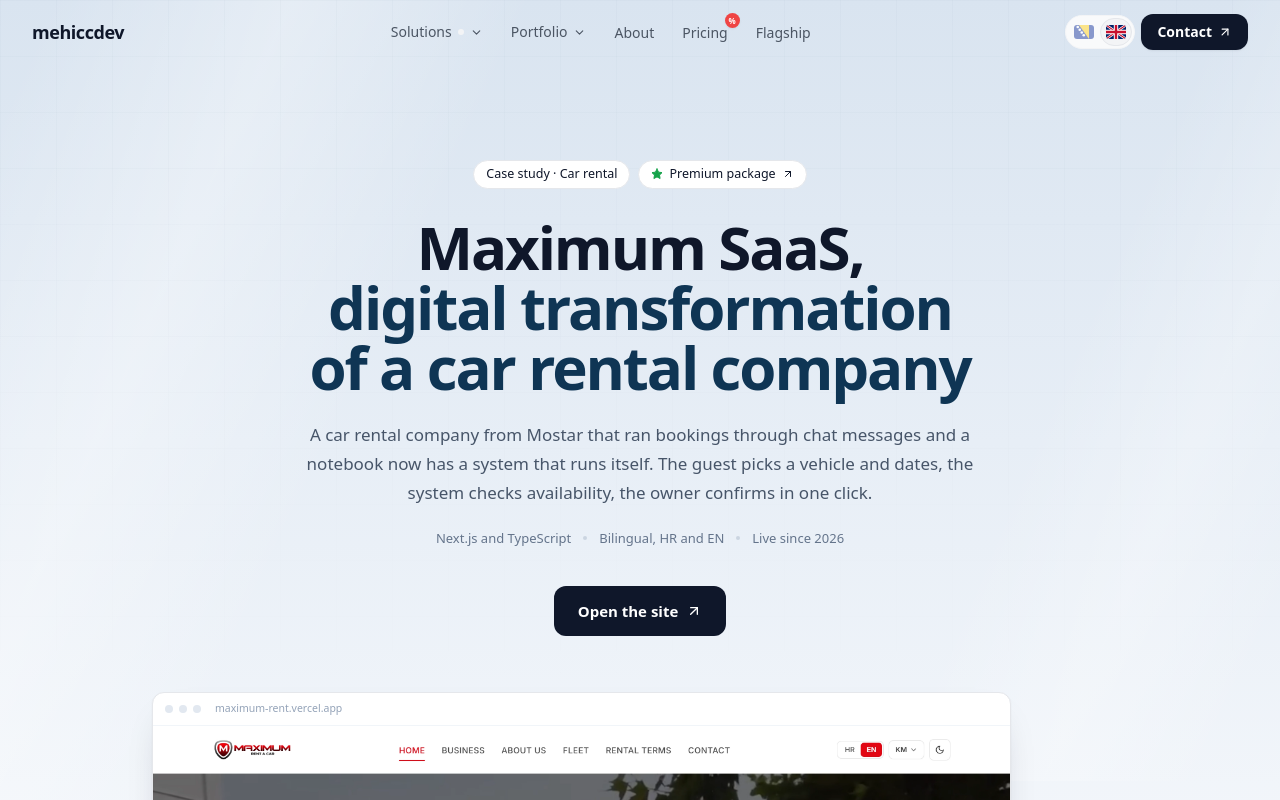
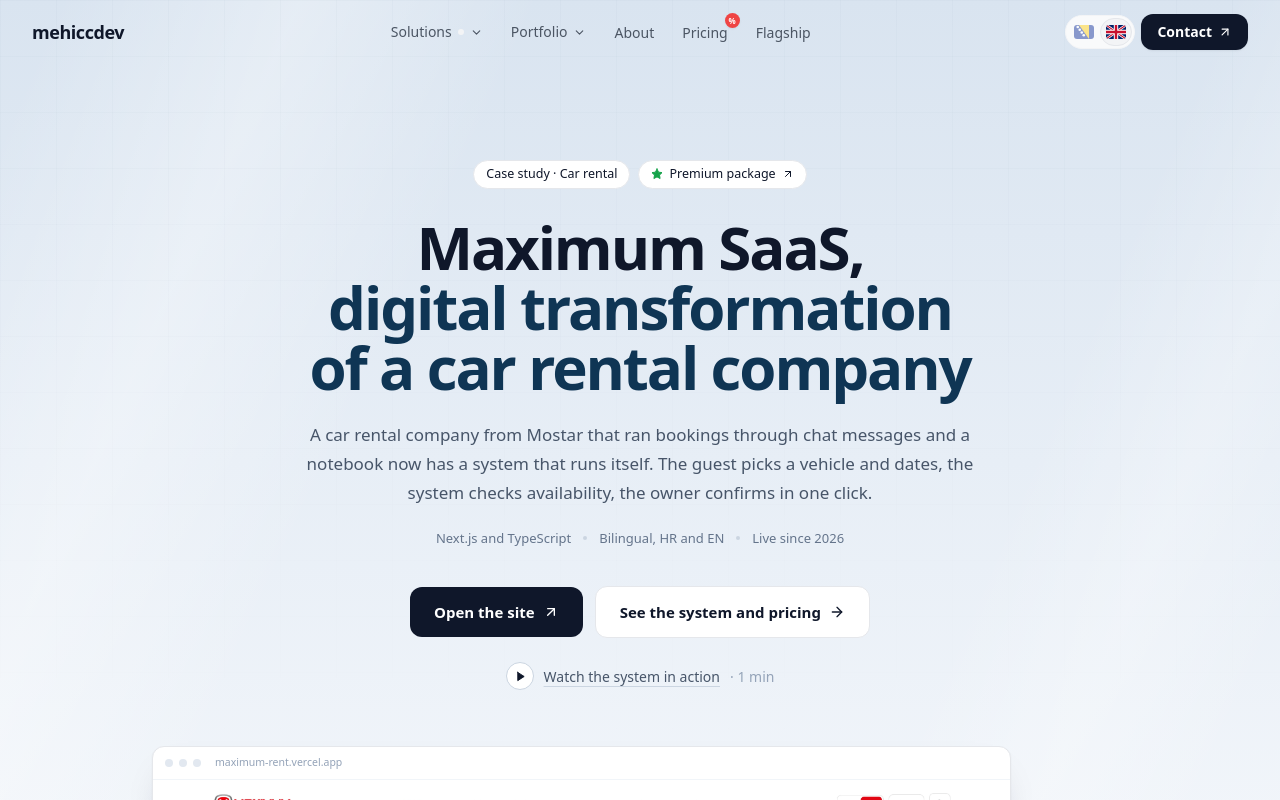
Before and after one commit to Bakeee99/mehiccdev, a Next.js app: page /maximum in a window 1280 px wide. Shown: the top 800 px of the page. Built offline with nearby package versions, Linux system fonts and the light colour scheme.

Commit message:
feat: dugme i link na video u heroju maximum stranice

```diff
--- a/components/portfolio/MaximumCaseStudy.tsx
+++ b/components/portfolio/MaximumCaseStudy.tsx
@@ -2,7 +2,7 @@
 
 import { useState } from "react";
 import Image from "next/image";
-import { ArrowRight, ArrowUpRight, Star, Moon, Sun, ClipboardCheck, CarFront, FileText, Languages, Gauge, type LucideIcon } from "lucide-react";
+import { ArrowRight, ArrowUpRight, Star, Moon, Sun, Play, ClipboardCheck, CarFront, FileText, Languages, Gauge, type LucideIcon } from "lucide-react";
 import { useLanguage } from "@/components/ui/LanguageProvider";
 import { Backdrop, Head, Fade, BrowserFrame, PhoneMockup, Lightbox, SOFT, type ZoomState } from "@/components/ui/kit";
 
@@ -68,6 +68,8 @@ const T = {
       { k: "speed", t: "Brzina kao funkcija", d: "Stranica se otvara ispod tri sekunde na mobilnoj mreži, jer gost koji čeka odlazi kod konkurencije." },
     ],
     ctaContact: "Pošaljite upit",
+    watch: "Pogledajte sistem u pokretu",
+    watchMeta: "1 min",
     close: "Zatvori",
   },
   en: {
@@ -131,6 +133,8 @@ const T = {
       { k: "speed", t: "Speed as a feature", d: "The page opens in under three seconds on mobile data, because a guest who waits goes to a competitor." },
     ],
     ctaContact: "Send an inquiry",
+    watch: "Watch the system in action",
+    watchMeta: "1 min",
     close: "Close",
   },
 } as const;
@@ -192,9 +196,22 @@ function Hero({ d, lang, onZoom }: { d: Copy; lang: string; onZoom: Zoom }) {
             <p className="mt-5 flex flex-wrap items-center justify-center gap-x-3 gap-y-1 text-[13px] text-[#64748B]">
               {d.meta.map((m, i) => <span key={m} className="flex items-center gap-3">{i > 0 && <span className="h-1 w-1 rounded-full bg-[#CBD5E1]" />}{m}</span>)}
             </p>
-            <a href={SITE} target="_blank" rel="noopener noreferrer"
-               className="mt-9 inline-flex items-center gap-2 rounded-xl bg-[#0F172A] px-6 py-3.5 text-[15px] font-semibold text-white transition-colors hover:bg-[#1E293B]">
-              {d.visit} <ArrowUpRight size={16} />
+            <div className="mt-9 flex flex-col items-center justify-center gap-3 sm:flex-row">
+              <a href={SITE} target="_blank" rel="noopener noreferrer"
+                 className="inline-flex items-center gap-2 rounded-xl bg-[#0F172A] px-6 py-3.5 text-[15px] font-semibold text-white transition-colors hover:bg-[#1E293B]">
+                {d.visit} <ArrowUpRight size={16} />
+              </a>
+              <a href="/rjesenja/rent-a-car#paketi"
+                 className="inline-flex items-center gap-2 rounded-xl border border-[#E5E7EB] bg-white px-6 py-3.5 text-[15px] font-semibold text-[#0F172A] transition-colors hover:bg-[#F9FAFB]">
+                {d.ctaBtn} <ArrowRight size={16} />
+              </a>
+            </div>
+            <a href="/rjesenja/rent-a-car#kako-radi" className="group mt-6 inline-flex items-center gap-2.5 text-[14px] font-medium text-[#475569] transition-colors hover:text-[#0F172A]">
+              <span className="grid h-7 w-7 place-items-center rounded-full border border-[#CBD5E1] bg-white text-[#0F172A] transition-colors group-hover:border-[#0F172A]">
+                <Play size={11} fill="currentColor" className="ml-[1px]" />
+              </span>
+              <span className="underline decoration-[#CBD5E1] underline-offset-4 group-hover:decoration-[#0F172A]">{d.watch}</span>
+              <span className="text-[#94A3B8]">· {d.watchMeta}</span>
             </a>
           </Fade>
         </div>
--- a/components/sections/SystemDemo.tsx
+++ b/components/sections/SystemDemo.tsx
@@ -155,6 +155,12 @@ export function SystemDemo({ onPage = false }: { onPage?: boolean }) {
     return () => window.removeEventListener("demo:watch", onWatch);
   }, []);
 
+  useEffect(() => {
+    if (!onPage || window.location.hash !== "#kako-radi") return;
+    const t = window.setTimeout(() => window.dispatchEvent(new CustomEvent("demo:watch")), 500);
+    return () => window.clearTimeout(t);
+  }, [onPage]);
+
   /* 4) Promjena jezika na sajtu mijenja jezik i u prezentaciji. */
   useEffect(() => { send({ type: "lang", lang: l }); }, [l]);
 
```
